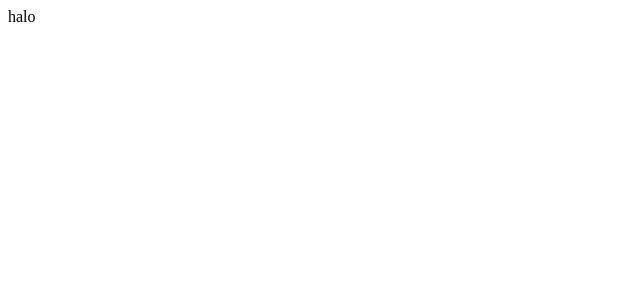
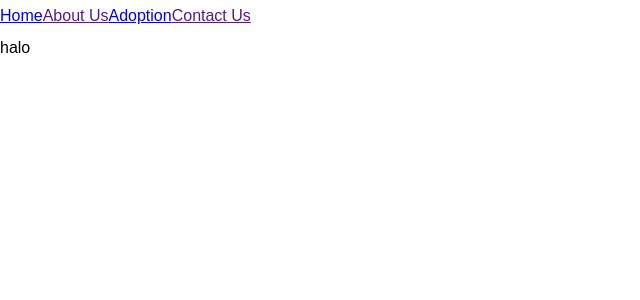
Before and after one commit to sarahghossen/Nature-Re-Brand, a React (Create React App) app in the folder frontend/: page / in a window 1280 px wide. Shown: the top 300 px of the page, without its empty margins (0-640 px from the left). Built offline with nearby package versions, Linux system fonts and the light colour scheme.

Commit message:
Booking page in process

```diff
--- a/frontend/package.json
+++ b/frontend/package.json
@@ -8,11 +8,14 @@
     "@testing-library/react": "^11.1.0",
     "@testing-library/user-event": "^12.1.10",
     "global": "^4.4.0",
+    "moment": "^2.29.1",
     "react": "^17.0.2",
+    "react-datepicker": "^3.7.0",
     "react-dom": "^17.0.2",
     "react-redux": "^7.2.3",
     "react-router-dom": "^5.2.0",
     "react-scripts": "4.0.3",
+    "reactjs-popup": "^2.0.4",
     "redux": "^4.0.5",
     "styled-components": "^5.2.3",
     "web-vitals": "^1.0.1"
--- a/frontend/src/AdoptionPage/AdoptionButton.js
+++ b/frontend/src/AdoptionPage/AdoptionButton.js
@@ -3,9 +3,7 @@ import styled from "styled-components";
 import { useParams, Link } from "react-router-dom";
 import AllPets from "./AllPets";
 
-const AdoptionButton = () => {
-  const [petSpecies, setPetSpecies] = useState(null);
-
+const AdoptionButton = ({ petSpecies, setPetSpecies }) => {
   return petSpecies === "Cat" || "Dog" || "Bird" || "Rabbit" ? (
     <>
       <div>
--- a/frontend/src/AdoptionPage/AllPets.js
+++ b/frontend/src/AdoptionPage/AllPets.js
@@ -15,7 +15,7 @@ const AllPets = ({ petSpecies }) => {
   const dispatch = useDispatch();
   const petData = useSelector(getPetDataArray);
   const [filteredPets, setFilteredPets] = useState([]);
-  console.log(petSpecies);
+  // console.log(petSpecies);
 
   useEffect(() => {
     dispatch(requestPetInfo());
@@ -35,7 +35,7 @@ const AllPets = ({ petSpecies }) => {
       .then((res) => res.json())
       .then((data) => {
         setFilteredPets(data.data);
-        console.log("data", data.data);
+        // console.log("data", data.data);
       });
   }, [petSpecies]);
 
--- a/frontend/src/AdoptionPage/Pet.js
+++ b/frontend/src/AdoptionPage/Pet.js
@@ -1,16 +1,19 @@
 import React, { useEffect, useState } from "react";
 import styled from "styled-components";
+import { useParams, Link } from "react-router-dom";
 // import AdoptionPage from "./AdoptionPage";
 
 const Pet = ({ name, id, avatarSrc, gender, age }) => {
   return (
     <>
+      <StyledLink to={`adoption/${id}`}>
         <div>
           <Img src={avatarSrc} />
           <p>{gender}</p>
           <p>{age}</p>
           <p>{name}</p>
         </div>
+      </StyledLink>
     </>
   );
 };
@@ -19,4 +22,8 @@ const Img = styled.img`
   width: 200px;
 `;
 
+const StyledLink = styled(Link)`
+  text-decoration: none;
+`;
+
 export default Pet;
--- a/frontend/src/AdoptionPage/SinglePetPage.js
+++ b/frontend/src/AdoptionPage/SinglePetPage.js
@@ -1,8 +1,47 @@
 import React, { useEffect, useState } from "react";
 import styled from "styled-components";
+import { useParams, Link } from "react-router-dom";
+import Popup from "reactjs-popup";
+import Booking from "../Booking";
 
 const SinglePetPage = () => {
-  return <div></div>;
+  const [petId, setPetId] = useState(undefined);
+  let { id } = useParams();
+
+  useEffect(() => {
+    fetch("/adoption/id/" + id)
+      .then((res) => res.json())
+      .then((data) => {
+        setPetId(data.data);
+      });
+  }, [id]);
+
+  return petId ? (
+    <Div>
+      <Link to="/adoption">View All Pets</Link>
+      <h1>{petId.name}</h1>
+      <Popup trigger={<button>Book an Appointment</button>} modal nested>
+        {(close) => (
+          <div>
+            <button onClick={close}>&times;</button>
+            <Booking />
+          </div>
+        )}
+      </Popup>
+      <h1>Description</h1>
+      <p>{petId.description}</p>
+      <p>Reference Number: {petId._id}</p>
+      <p>Species: {petId.species}</p>
+      <p>Age: {petId.age}</p>
+      <p>Breed: {petId.Breed}</p>
+      <img src={petId.avatarSrc} />
+      <img src={petId.secondImg} />
+    </Div>
+  ) : (
+    <div>Loading.. </div>
+  );
 };
 
+const Div = styled.div``;
+
 export default SinglePetPage;
--- a/frontend/src/App.js
+++ b/frontend/src/App.js
@@ -1,4 +1,4 @@
-import React from "react";
+import React, { useEffect, useState } from "react";
 import {
   BrowserRouter as Router,
   Switch,
@@ -12,23 +12,31 @@ import Header from "./Header";
 import AdoptionBanner from "./AdoptionPage/AdoptionBanner";
 import AdoptionButton from "./AdoptionPage/AdoptionButton";
 import SinglePetPage from "./AdoptionPage/SinglePetPage";
+import GlobalStyles from "./GlobalStyles";
 
 const App = () => {
+  const [petSpecies, setPetSpecies] = useState(null);
+
   return (
     <>
-      {/* <GlobalStyles /> */}
+      <GlobalStyles />
       <Router>
-        <Header />
+        <Header setPetSpecies={setPetSpecies} />
         <Switch>
           <Route exact path="/">
             <Homepage />
           </Route>
           <Route exact path="/adoption">
             <AdoptionBanner />
-            <AdoptionButton />
+            <AdoptionButton
+              petSpecies={petSpecies}
+              setPetSpecies={setPetSpecies}
+            />
             <AllPets />
           </Route>
           <Route exact path="/adoption/:id">
+            <AdoptionBanner />
+            {/* <AdoptionButton /> */}
             <SinglePetPage />
           </Route>
         </Switch>
--- /dev/null
+++ b/frontend/src/Booking.js
@@ -0,0 +1,76 @@
+import React, { useEffect, useState } from "react";
+import styled from "styled-components";
+import { useParams, Link } from "react-router-dom";
+import moment from "moment";
+import DatePicker from "react-datepicker";
+import "react-datepicker/dist/react-datepicker.css";
+
+const Booking = () => {
+  const [startDate, setStartDate] = useState(null);
+  const [endDate, setEndDate] = useState(null);
+  const [booking, setBooking] = useState(null);
+
+  useEffect(() => {
+    fetch("/booking", {
+      method: "POST",
+      headers: {
+        "Content-Type": "application/json",
+      },
+    })
+      .then((res) => res.json())
+      .then((data) => {
+        setBooking(data.data);
+      });
+  }, []);
+
+  return (
+    <BookingDiv>
+      <h1>Form</h1>
+      <form>
+        <label>Full Name</label>
+        <input type="text" for="Fname" />
+        <label>Email</label>
+        <input type="email" for="email" />
+        <label>Phone Number</label>
+        <input type="number" for="phone number" />
+        <label>Address</label>
+        <input type="address" for="address" />
+        <label>City</label>
+        <input type="text" for="city" />
+        <label>Province</label>
+        <input type="text" for="province" />
+        <label>Postal Code</label>
+        <input type="text" for="postal code" />
+        <p>Book a time:</p>
+        <DatePicker
+          placeholderText="Select Training Day"
+          showTimeSelect
+          dateFormat="MMMM d, yyyy h:mmaa"
+          selected={endDate}
+          selectsEnd
+          startDate={startDate}
+          endDate={endDate}
+          minDate={startDate}
+          onChange={(date) => setEndDate(date)}
+        />
+        <p>Are there any children living in your home?</p>
+        <input type="radio" />
+        <label>Yes</label>
+        <input type="radio" />
+        <label>No</label>
+        <p>Do you currently have one or more animals at home?</p>
+        <input type="radio" />
+        <label>Yes</label>
+        <input type="radio" />
+        <label>No</label>
+        <button>Submit</button>
+      </form>
+    </BookingDiv>
+  );
+};
+
+const BookingDiv = styled.div`
+  background-color: yellow;
+`;
+
+export default Booking;
--- /dev/null
+++ b/frontend/src/GlobalStyles.js
@@ -0,0 +1,80 @@
+import { createGlobalStyle } from "styled-components";
+
+export default createGlobalStyle`
+  /* :root {
+      --primary-color: #5bb462;
+      --secondary-color: #111820;
+      --accent-bg-color: #D7ECEF;
+      --page-horizontal-padding: 20px;
+      --page-vertical-padding: 50px;
+      --header-height: 50px;
+      --max-content-width: 1200px;
+      --heading-font-family: 'Rubik', sans-serif;
+      --user-img-width: 120px;
+      --user-img-margin: 5px;
+      --nav-width: 250px;
+      --page-height: 100vh;
+    } */
+    *,
+    *:before,
+    *:after {
+        box-sizing: border-box;
+        -webkit-font-smoothing: antialiased;
+    }
+
+    html, body, div,
+    input, button, select, option,
+    h1, h2, h3, h4, h5, h6, p,
+    text {
+        font-family: sans-serif;
+    }
+
+    html, body {
+        max-width: 100vw;
+
+    }
+html, body, div, span, applet, object, iframe,
+    h1, h2, h3, h4, h5, h6, p, blockquote, pre,
+    a, abbr, acronym, address, big, cite, code,
+    del, dfn, em, img, ins, kbd, q, s, samp,
+    small, strike, strong, sub, sup, tt, var,
+    b, u, i, center,
+    dl, dt, dd, ol, ul, li,
+    fieldset, form, label, legend,
+    caption, tbody, tfoot, thead, tr, th, td,
+    article, aside, canvas, details, embed,
+    figure, figcaption, footer, header, hgroup,
+    menu, nav, output, ruby, section, summary,
+    time, mark, audio, video {
+        margin: 0;
+        padding: 0;
+        border: 0;
+        font-size: 100%;
+/*
+        vertical-align: baseline;
+        box-sizing: border-box; */
+    }
+    /* HTML5 display-role reset for older browsers */
+    article, aside, details, figcaption, figure,
+    footer, header, hgroup, menu, nav, section {
+        display: block;
+    }
+    body {
+        line-height: 2;
+    }
+    ol, ul {
+        list-style: none;
+    }
+    blockquote, q {
+        quotes: none;
+    }
+    blockquote:before, blockquote:after,
+    q:before, q:after {
+        content: '';
+        content: none;
+    }
+    h1, h2, h3 {
+      color: var(--primary-color);
+      font-family: var(--heading-font-family);
+    }
+`;
--- a/frontend/src/Header.js
+++ b/frontend/src/Header.js
@@ -1,8 +1,18 @@
 import React, { useEffect, useState } from "react";
 import styled from "styled-components";
+import { useParams, Link } from "react-router-dom";
 
-const Header = () => {
-  return <div></div>;
+const Header = ({ setPetSpecies }) => {
+  return (
+    <div>
+      <Link to="/">Home</Link>
+      <Link>About Us</Link>
+      <Link onClick={() => setPetSpecies(null)} to="/adoption">
+        Adoption
+      </Link>
+      <Link>Contact Us</Link>
+    </div>
+  );
 };
 
 export default Header;
```
Also changed, not shown: 2 other files (tests, documents, lock files or other folders). Lines whose indentation alone changed are shown as unchanged.
